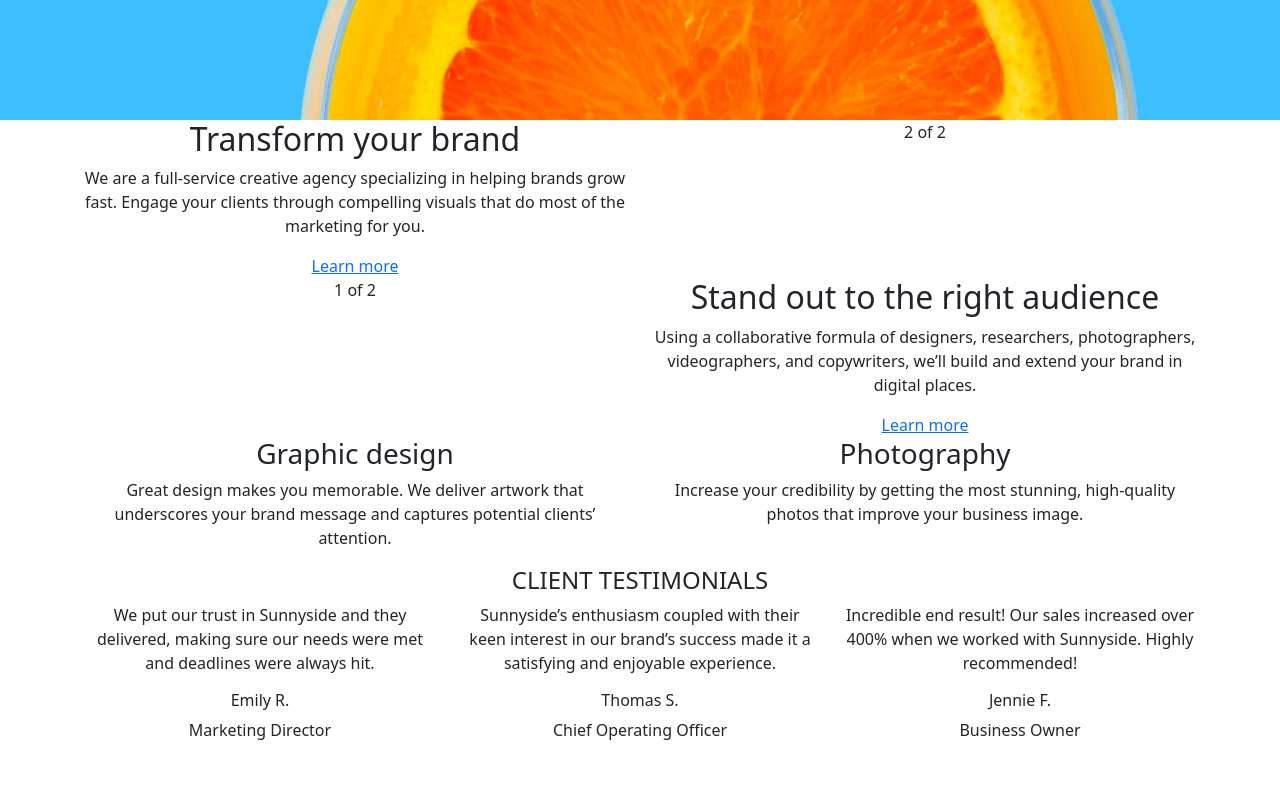
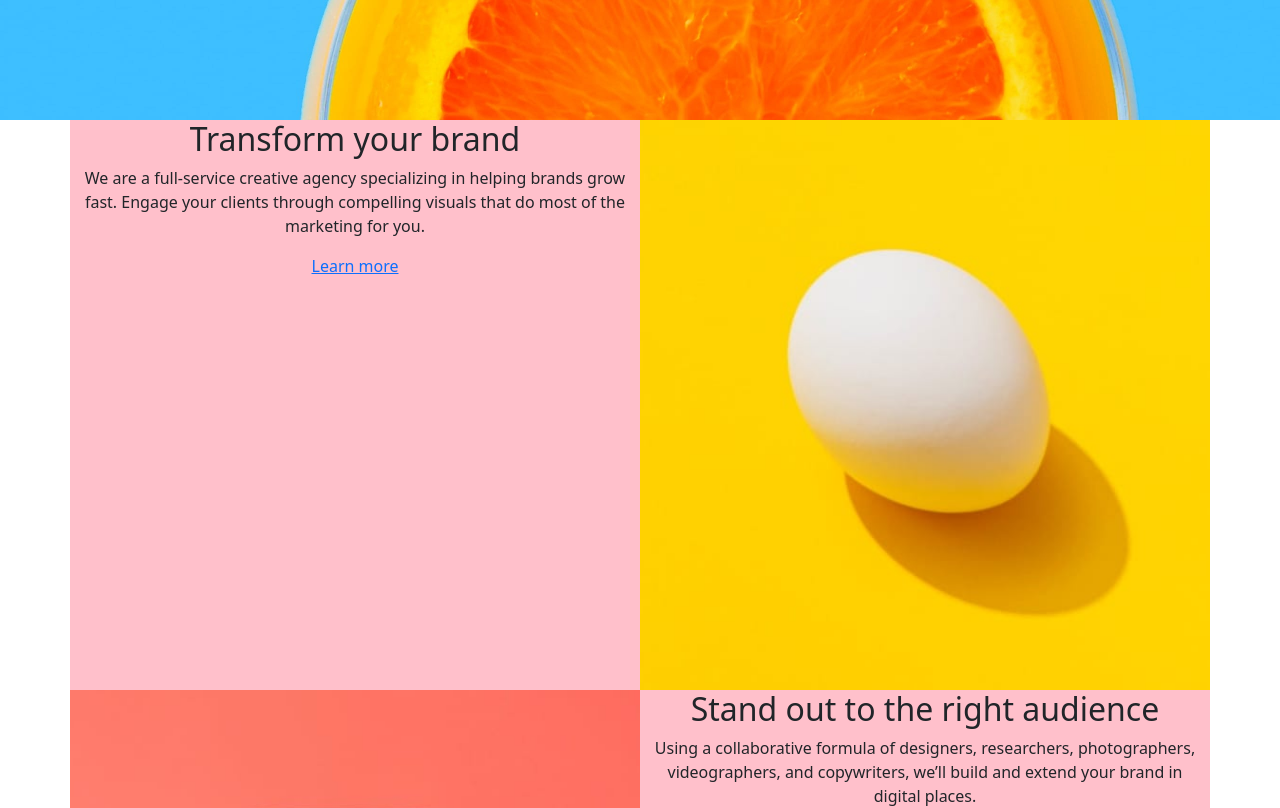
Before and after one commit to mylliejohnson/fem-sunnyside, a React (Create React App) app: page / in a window 1280 px wide. Shown: the part 680-1488 px from the top of the page. Built offline with nearby package versions, Linux system fonts and the light colour scheme.

Commit message:
feature background images css

```diff
--- a/src/App.css
+++ b/src/App.css
@@ -10,9 +10,22 @@
   color: white;
 }
 
+.row{
+  background: pink;
+  height:570px;
+}
+
+.feature{
+  background-size: cover;
+  background-position: center;
+}
+
+
 .testimonials{
   height:100vh;
 }
+
+
 
 img{
   width: 25vw;
--- a/src/App.js
+++ b/src/App.js
@@ -25,7 +25,7 @@ function App() {
       </div>
 
       <Container>
-        <Row>
+        <Row className="all-features">
           <Col>
             <h2> Transform your brand </h2>
             <p>
@@ -35,10 +35,10 @@ function App() {
             </p>
             <a href="#">Learn more</a>
           </Col>
-          <Col>2 of 2</Col>
+          <Col style={{backgroundImage:'url(/images/desktop/image-transform.jpg)'}} className="feature"></Col>
         </Row>
-        <Row>
-          <Col>1 of 2</Col>
+        <Row className="all-features">
+          <Col style={{backgroundImage:'url(/images/desktop/image-stand-out.jpg)'}} className="feature"></Col>
           <Col>
             <h2>Stand out to the right audience</h2>
             <p>
@@ -49,8 +49,8 @@ function App() {
             <a href="#">Learn more</a>
           </Col>
         </Row>
-        <Row>
-          <Col>
+        <Row className="all-features">
+          <Col style={{backgroundImage:'url(/images/desktop/image-graphic-design.jpg)'}} className="feature">
             <h3>Graphic design</h3>
             <p>
               Great design makes you memorable. We deliver artwork that
@@ -58,7 +58,7 @@ function App() {
               attention.
             </p>
           </Col>
-          <Col>
+          <Col style={{backgroundImage:'url(/images/desktop/image-photography.jpg)'}} className="feature">
             <h3>Photography</h3>
             <p>
               Increase your credibility by getting the most stunning,
```
